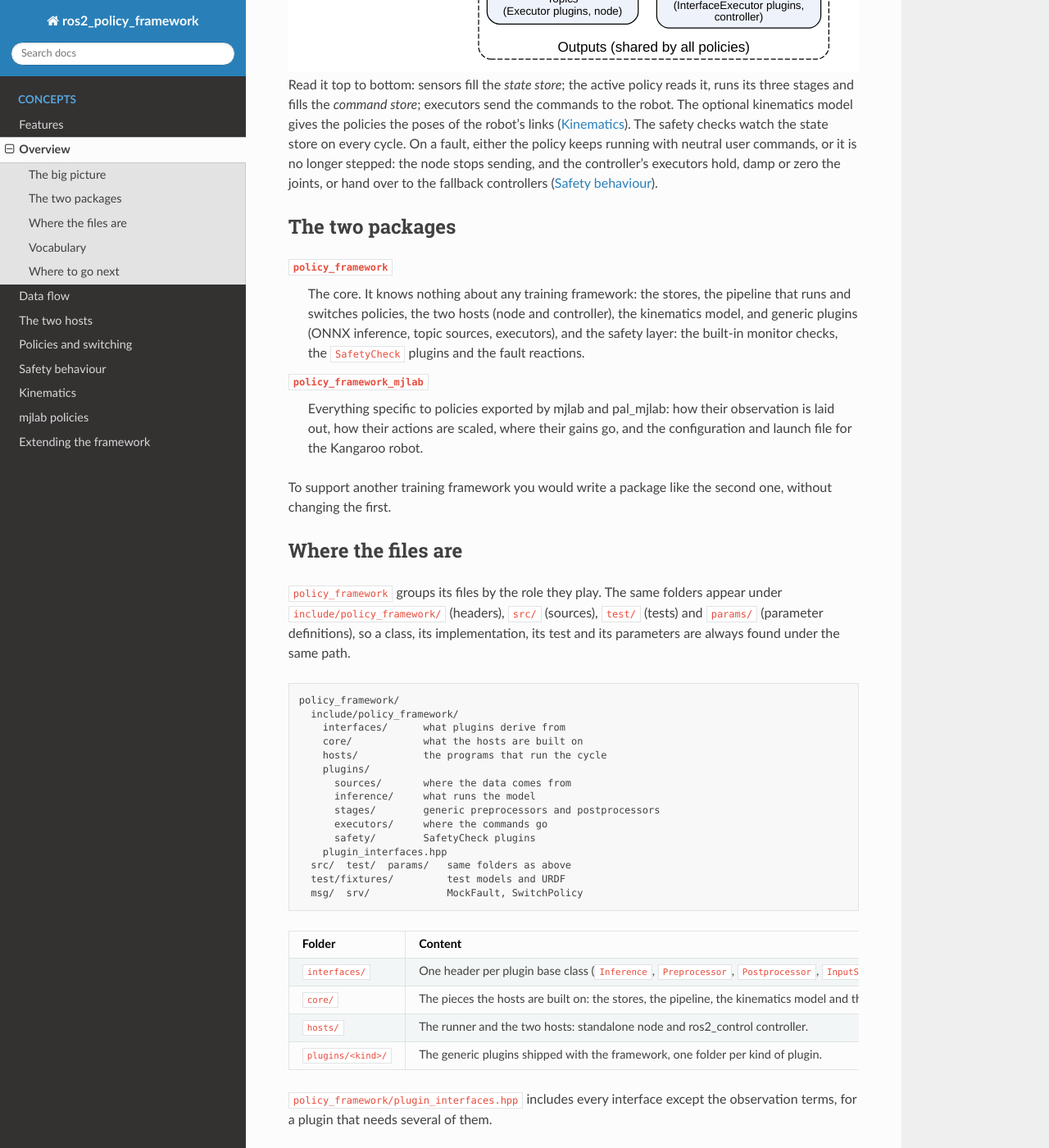
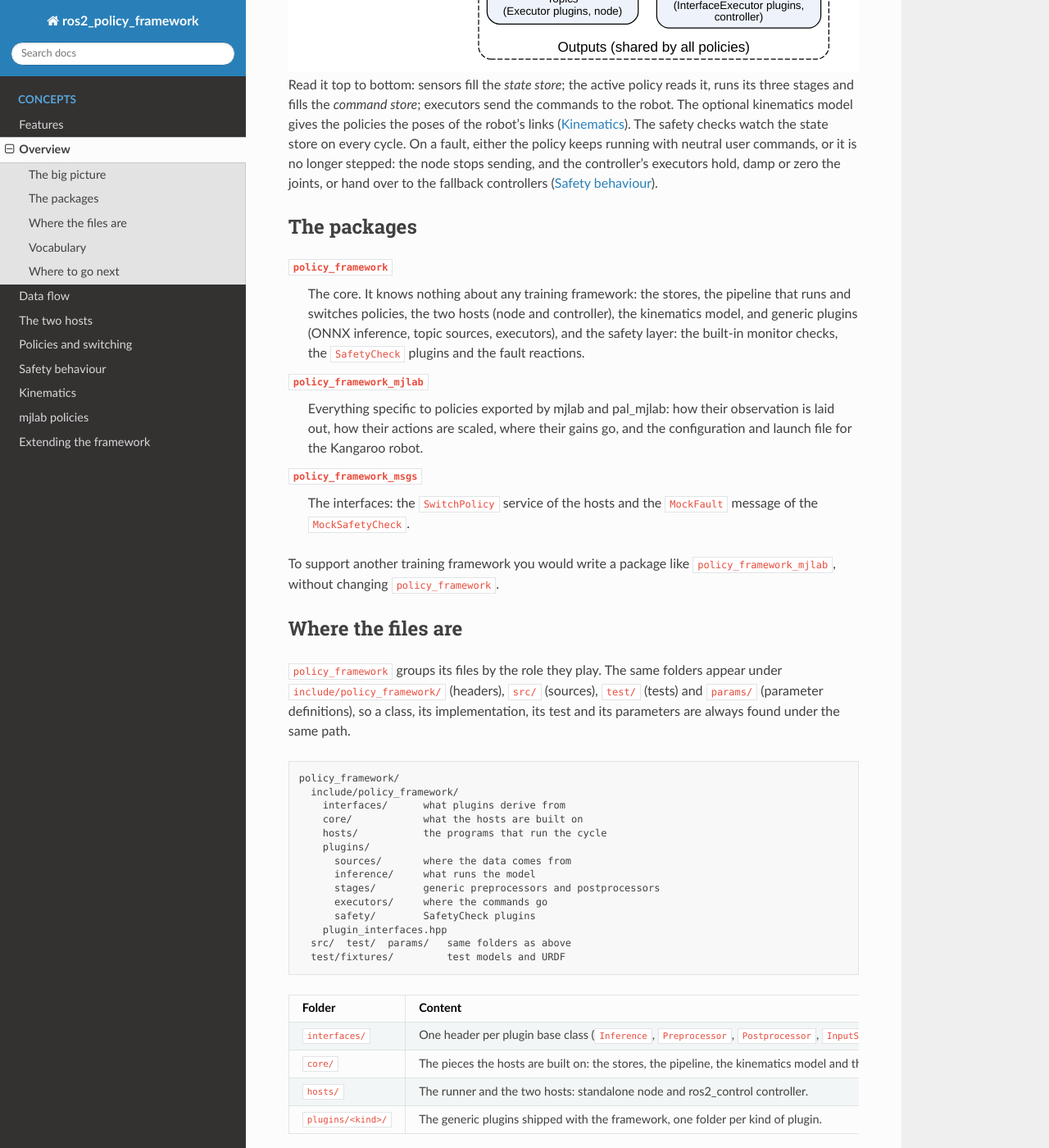
Before and after one commit to saikishor/ros2_policy_framework, a Sphinx documentation site: the page built from docs/overview.rst, in a window 1280 px wide and 1400 px high, scrolled down 1333 px. Shown: the whole window at 82% size. Built offline with Sphinx 7.4.7 and the Read the Docs theme 3.1.0, drawn with Linux system fonts in a browser that asks for light colours.

Commit message:
Document the policy_framework_msgs package and its interface names

```diff
--- a/docs/overview.rst
+++ b/docs/overview.rst
@@ -71,8 +71,8 @@ either the policy keeps running with neutral user commands, or it is no longer s
 node stops sending, and the controller's executors hold, damp or zero the joints, or hand
 over to the fallback controllers (:doc:`safety`).
 
-The two packages
-----------------
+The packages
+------------
 
 ``policy_framework``
    The core. It knows nothing about any training framework: the stores, the pipeline that
@@ -85,8 +85,12 @@ The two packages
    laid out, how their actions are scaled, where their gains go, and the configuration and
    launch file for the Kangaroo robot.
 
-To support another training framework you would write a package like the second one, without
-changing the first.
+``policy_framework_msgs``
+   The interfaces: the ``SwitchPolicy`` service of the hosts and the ``MockFault`` message of
+   the ``MockSafetyCheck``.
+
+To support another training framework you would write a package like
+``policy_framework_mjlab``, without changing ``policy_framework``.
 
 Where the files are
 -------------------
@@ -112,7 +116,6 @@ parameters are always found under the same path.
        plugin_interfaces.hpp
      src/  test/  params/   same folders as above
      test/fixtures/         test models and URDF
-     msg/  srv/             MockFault, SwitchPolicy
 
 .. list-table::
    :header-rows: 1
```
Also changed, not shown: README.md (+7 -6 lines), docs/safety.rst (+4 -4 lines).
